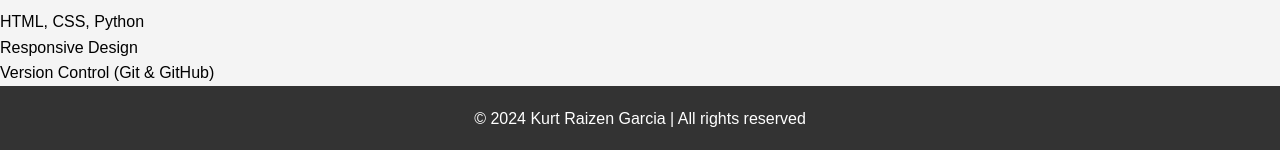
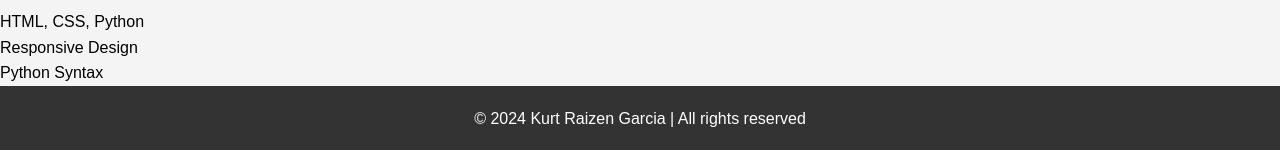
Before and after one commit to kortikut/kortikut.github.io, a plain HTML site: page about.html in a window 1280 px wide. Shown: the part 151-301 px from the top of the page. Drawn offline with Linux system fonts and the light colour scheme.

Commit message:
Update about.html

```diff
--- a/about.html
+++ b/about.html
@@ -24,8 +24,8 @@
         <ul>
             <li>HTML, CSS, Python</li>
             <li>Responsive Design</li>
-            <li>Version Control (Git & GitHub)</li>
-            <!-- Add more skills -->
+            <li>Python Syntax</li>
+
         </ul>
     </section>
     <footer>
```
